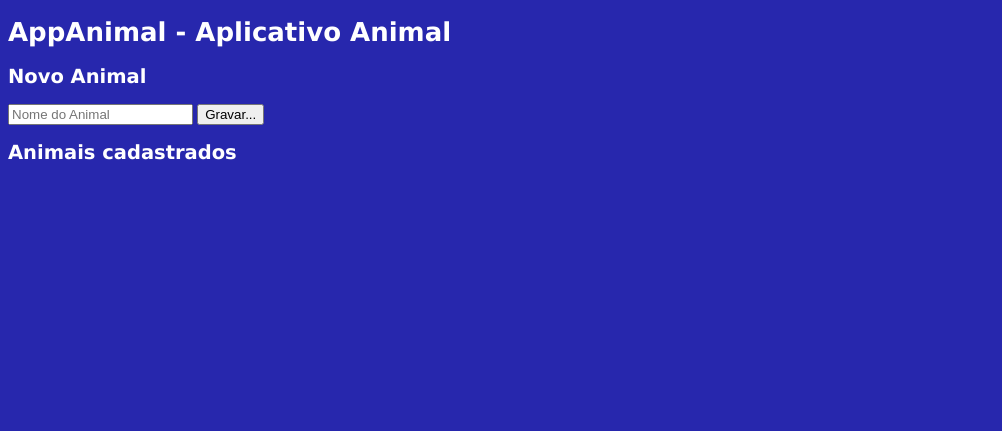
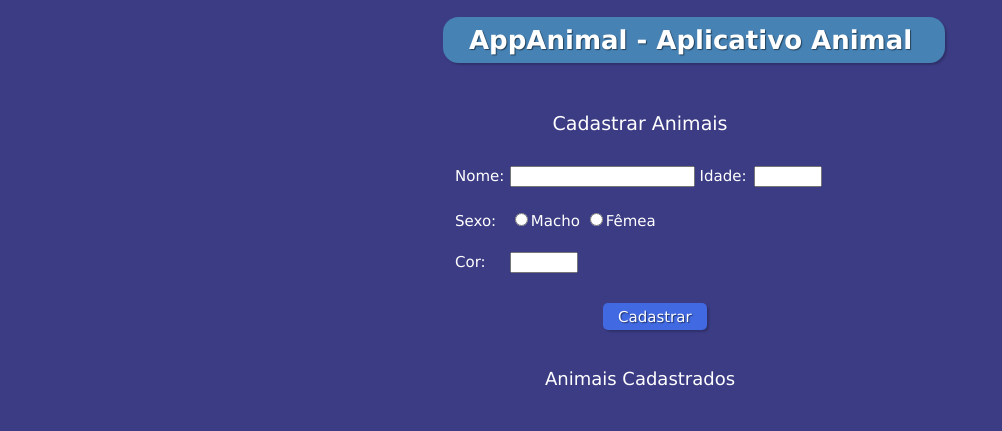
Before and after one commit to MADS-Coder/Python-BackEnd, a plain HTML site: page Semana 03/public/index.html in a window 1280 px wide. Shown: the whole page, without its empty margins (0-1002 px from the left). Drawn offline with nearby package versions, Linux system fonts and the light colour scheme; no server answers.

Commit message:
App Web consumindo a API com Javascript
App Web consumindo a API com Javascript

```diff
--- a/Semana 03/public/index.css
+++ b/Semana 03/public/index.css
@@ -1,15 +1,87 @@
 body{
-    background: rgba(5, 5, 161, 0.863);
+    background: #191970d8;
     color: white;
     font: 13px verdana, arial, helvetiva, sans-serif;
 }
 
 #item {
     background: #ffffff31;
-    width: 240px;
+    width: 320px;
     line-height: 30px;
     margin-bottom: 5px;
     border-radius: 10px;
     font: 13px verdana, arial, helvetiva, sans-serif;
     padding: 5px 5px;
 }
+
+#form-animal {
+    margin: 0 auto;
+    width: 370px;
+    padding: 1em;
+    font: 15px verdana, arial, helvetiva, sans-serif;
+}
+
+form div + div {
+    margin-top: 1.5em;
+}
+
+label {
+    display: inline-block;
+    width: 50px;
+    text-align: left;
+}
+
+#idade, #cor{
+    width: 60px;
+}
+
+#cadastrados {
+    text-align: center;
+    width: 370px;
+    margin-top: 0.1em;
+    padding-top: 2em;
+    font: 18px verdana, arial, helvetiva, sans-serif;
+}
+
+#cadastro {
+    text-align: center;
+    width: 370px;
+    margin-top: 0.1em;
+    padding-top: 0;
+    font: 19px verdana, arial, helvetiva, sans-serif;
+}
+
+#titulo {
+    margin-left: 435px;
+    border: 0;
+    border-radius: 0.6em;
+    width: 450px;
+    padding: 0.3em 0.3em;
+    background: #4682B4;
+    box-shadow: 2px 2px 2px rgba(0,0,0,0.2);
+    text-shadow: 1px 1px 1px rgba(0,0,0,0.5);
+    padding: 0.3em 1em;
+}
+
+#idade:focus, #nome:focus, #cor:focus{
+    background: #7da5c5c0;
+}
+#botao {
+    margin-top: 30px;
+    font-weight: bold;
+    font: 15px verdana, arial, helvetiva, sans-serif;
+    border-radius: 5px;
+    font-size: 1em;
+    background: #4169E1;
+    color: white;
+    border: 0;
+    padding: 0.3em 1em;
+    box-shadow: 2px 2px 2px rgba(0,0,0,0.2);
+    text-shadow: 1px 1px 1px rgba(0,0,0,0.5);
+    position: relative;
+    margin-left: 40%;
+}
+
+#botao:hover {
+    background: #6495ED;
+}
--- a/Semana 03/public/index.html
+++ b/Semana 03/public/index.html
@@ -10,15 +10,36 @@
     <title>App Animal</title>
 </head>
 <body>
-    <h1>AppAnimal - Aplicativo Animal</h1>
-    <h2>Novo Animal</h2>
+    <h1 id="titulo">AppAnimal - Aplicativo Animal</h1>
+    <br>
     <form id='form-animal'>
-        <input type="text" id="nome" placeholder="Nome do Animal">
-        <input type="submit" value="Gravar...">
+        <h5 id="cadastro">Cadastrar Animais</h5>
+        <div>
+            <label for="nome">Nome:</label>
+            <input type="text" id="nome">
+            <label for="idade">Idade:</label>
+            <input type="text" id="idade">
+        </div>
+        <div>
+            <label for="sexo" id="sexo">Sexo:</label>
+            <input type="radio" name="opcao" value="Macho">Macho
+            <input type="radio" name="opcao" value="Fêmea">Fêmea
+        </div>
+        <div>
+            <label for="cor">Cor:</label>
+            <input type="text" id="cor">
+        </div>
+
+        <input type="submit" value="Cadastrar" id="botao">
+
+        <div>
+            <h4 id="cadastrados">Animais Cadastrados</h4>
+            <ul id="lista-animais">
+            </ul>
+        </div>
     </form>
 
-    <h2>Animais cadastrados</h2>
-    <ul id="lista-animais">
-    </ul>
+
+
 </body>
 </html>
--- a/Semana 03/public/index.js
+++ b/Semana 03/public/index.js
@@ -10,7 +10,7 @@ async function carregarAnimais() {
     animais.forEach(animal => {
         const item = document.createElement('li')
 
-        const linha = `${animal.nome} - idade: ${animal.idade} - cor: ${animal.cor}`
+        const linha = `${animal.nome} - idade: ${animal.idade} - cor: ${animal.cor} - sexo: ${animal.sexo}`
 
         item.innerText = linha
 
@@ -22,23 +22,36 @@ async function carregarAnimais() {
 
 }
 
+
+String.prototype.capitalize = function() {
+	return this.charAt(0).toUpperCase() + this.substr(1);
+}
+
 function manipularFormulario() {
     const form_animal = document.getElementById('form-animal')
     const input_nome = document.getElementById('nome')
+    const input_idade = document.getElementById('idade')
+    const input_cor = document.getElementById('cor')
+
 
     form_animal.onsubmit = async (event) => {
         event.preventDefault()
-        const nome_animal = input_nome.value
+        const nome_animal = input_nome.value.capitalize()
+        const idade_animal = input_idade.value
+        const cor_animal = input_cor.value.capitalize()
+        const sexo_animal = document.querySelector('input[name="opcao"]:checked').value
+
 
         await axios.post('http://localhost:8000/animais', {
             nome: nome_animal,
-            idade: 4,
-            sexo: 'macho',
-            cor: 'preto'
+            idade: idade_animal,
+            sexo: sexo_animal,
+            cor: cor_animal
         })
 
         carregarAnimais()
         alert('Animal cadastrado..')
+        document.querySelector('form').reset()
     }
 }
 
@@ -46,6 +59,8 @@ function app() {
     console.log('App iniciada')
     carregarAnimais()
     manipularFormulario()
+    capitalize()
+
 }
 
 app()
```
Also changed, not shown: Semana 03/App Web consumindo a API com Javascript.png (added).
